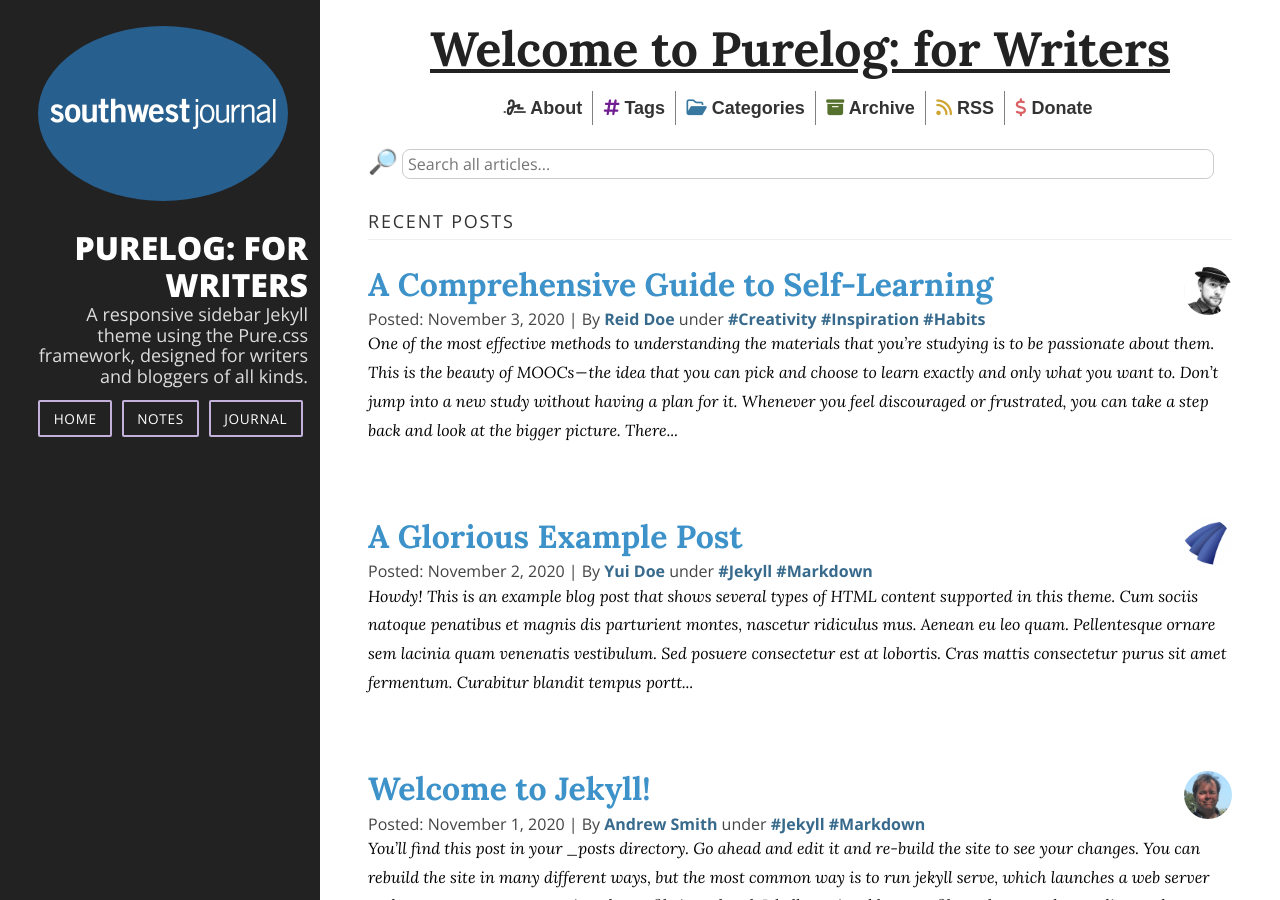
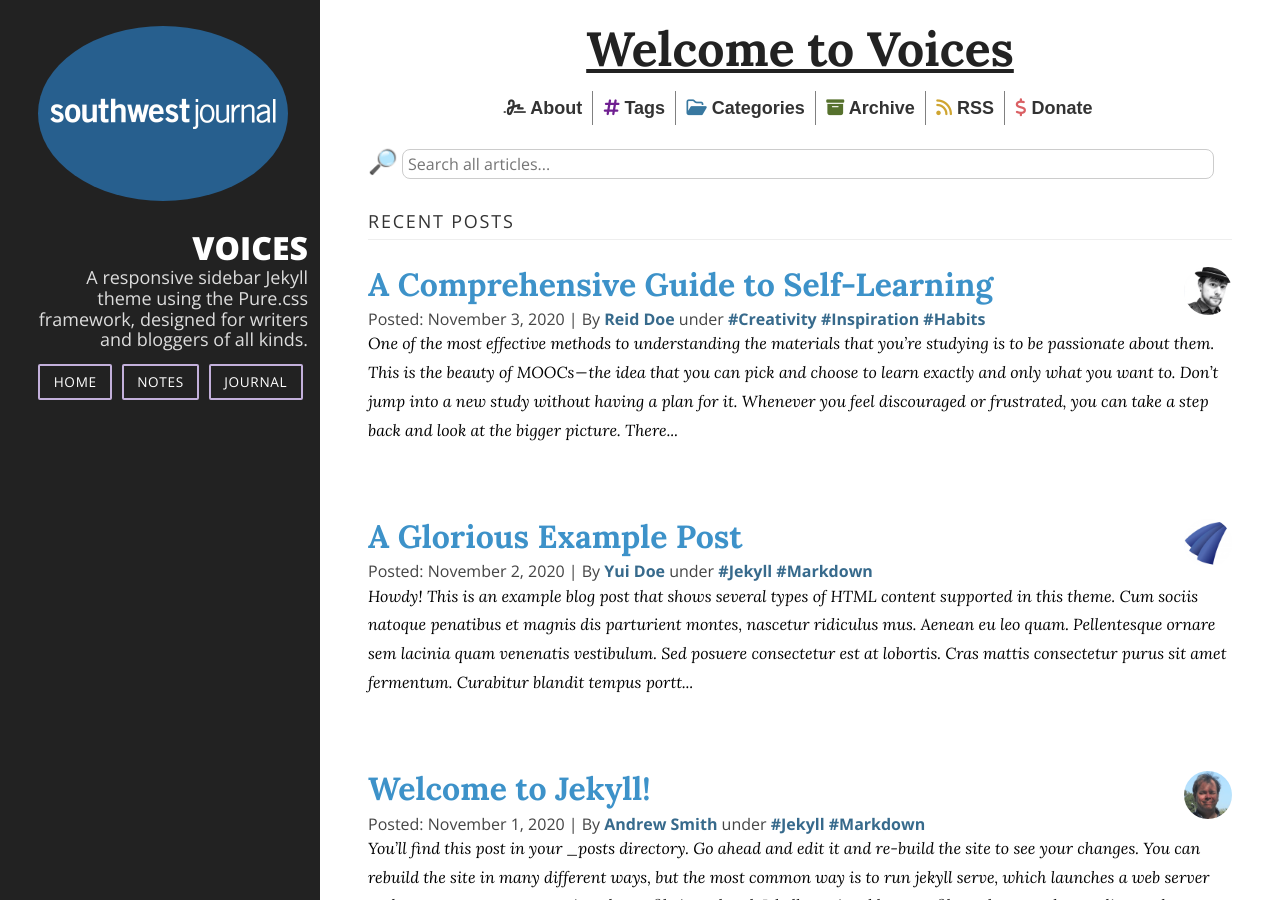
Before and after one commit to stackbit-projects/neat-sparrow-a70ae, a Jekyll site: the page built from index.html, in a window 1280 px wide and 900 px high. Built offline with Jekyll 4.4.1, drawn with Linux system fonts in a browser that asks for light colours; nearby versions of some CDN libraries; the list of posts is cut into pages by our own code.

Commit message:
_config.yml: changed

```diff
--- a/_config.yml
+++ b/_config.yml
@@ -1,4 +1,4 @@
-title: 'Purelog: for Writers'
+title: 'Voices'
 email: mail@brennanbrown.ca
 description: >-
   A responsive sidebar Jekyll theme using the Pure.css framework,  designed for
```
